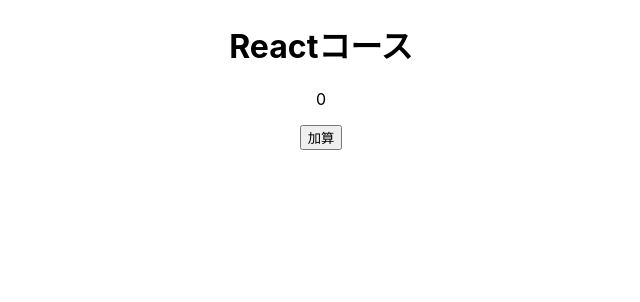
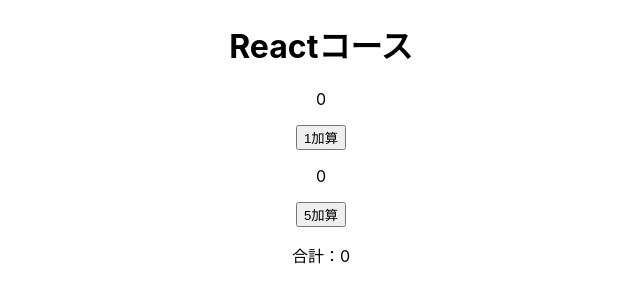
Before and after one commit to mashijifu/react-myapp, a React (Create React App) app: page / in a window 1280 px wide. Shown: the top 302 px of the page, without its empty margins (319-959 px from the left). Built offline with nearby package versions, Linux system fonts and the light colour scheme.

Commit message:
コンポーネントの状態管理（useEffect）

```diff
--- a/src/App.tsx
+++ b/src/App.tsx
@@ -1,18 +1,32 @@
-import React, { useState } from 'react';
+import React from 'react';
 import './App.css';
+import { useState, useEffect } from 'react';
 
 const App: React.FC = () => {
-  const [count, setCount] = useState(0);
+  const [ countByOne, setCountByOne ] = useState(0);
+  const [ countByFive, setCountByFive ] = useState(0);
+  const [ sum, setSum ] = useState(0);
 
-  const increment = (): void => {
-    setCount(count + 1);
+  const incrementOne = (): void => {
+    setCountByOne(countByOne + 1);
   };
+
+  const incrementFive = (): void => {
+    setCountByFive(countByFive + 5);
+  };
+
+  useEffect(() => {
+    setSum(countByOne + countByFive);
+  }, [countByOne, countByFive]);
 
   return (
     <div className="App">
       <h1>Reactコース</h1>
-      <p>{ count }</p>
-      <button onClick={increment}>加算</button>
+      <p>{ countByOne }</p>
+      <button onClick={incrementOne}>1加算</button>
+      <p>{ countByFive }</p>
+      <button onClick={incrementFive}>5加算</button>
+      <p>合計：{ sum }</p>
     </div>
   );
 };
```
